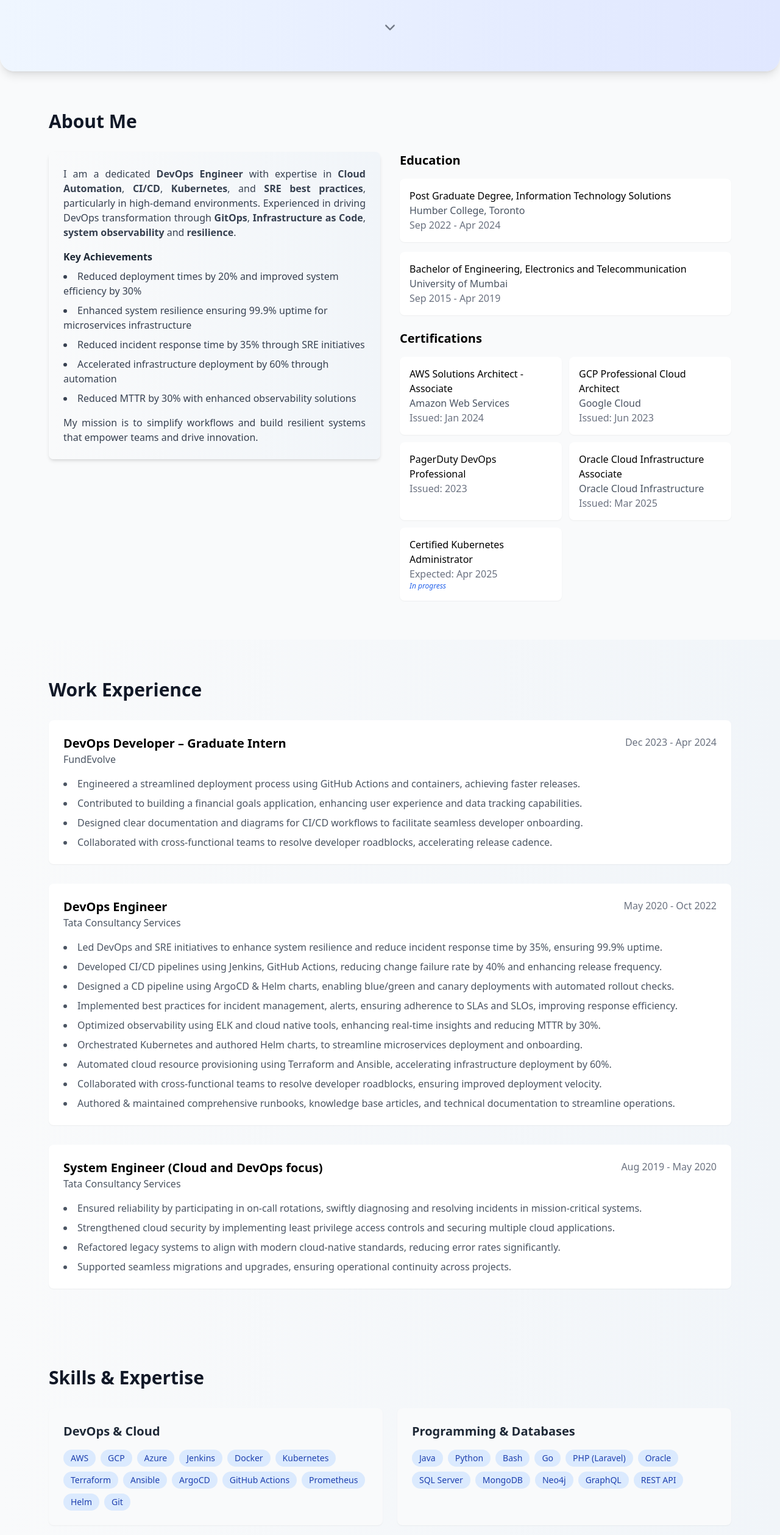
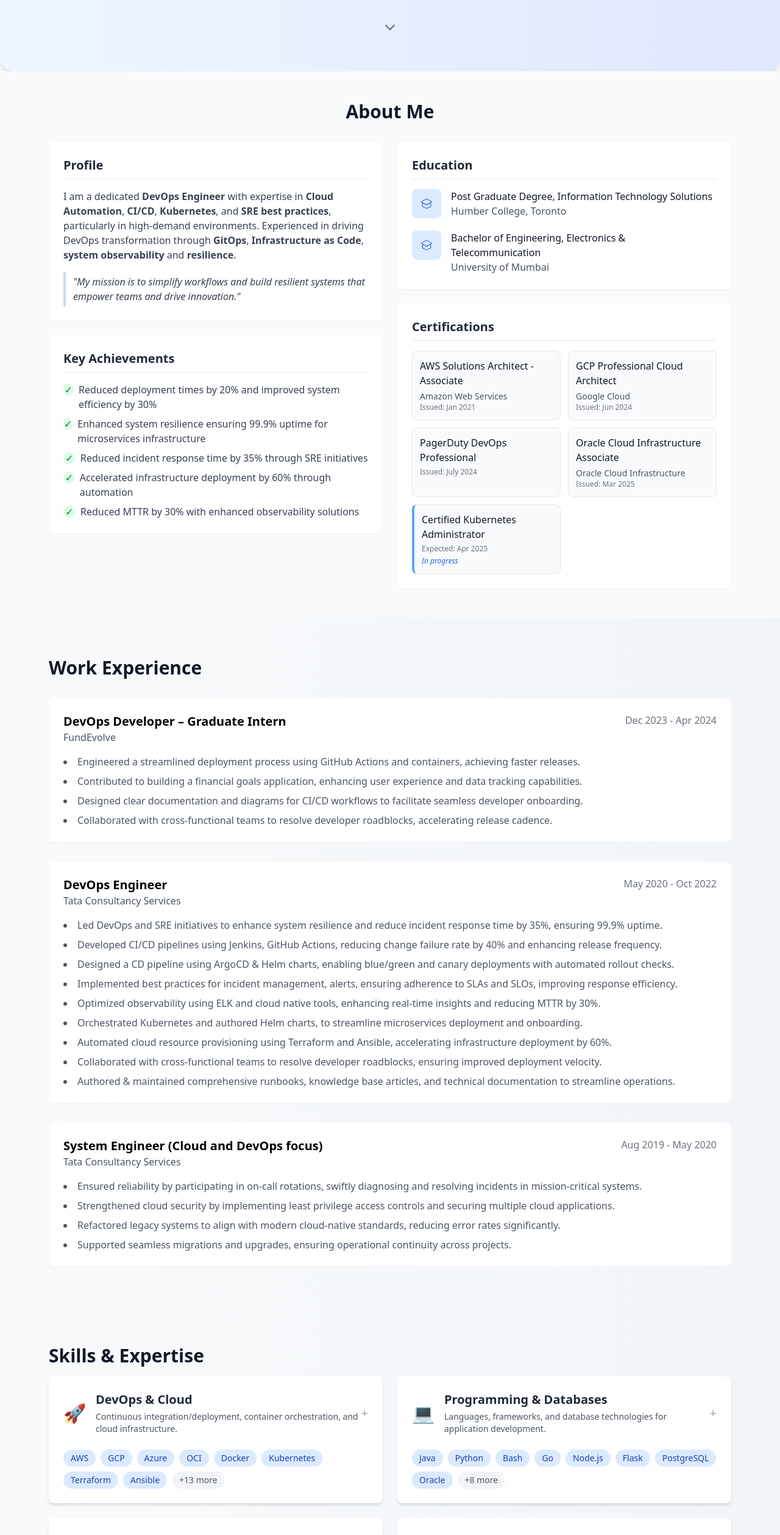
Before and after one commit to siddheshengineer/portfolio, a React (Create React App) app: page / in a window 1280 px wide. Shown: the part 237-2754 px from the top of the page at 61% size. Built offline with nearby package versions, Linux system fonts and the light colour scheme.

Commit message:
updated info and changed layout

```diff
--- a/src/App.js
+++ b/src/App.js
@@ -77,74 +77,133 @@ const App = () => {
         </div>
       </section>
 
-      {/* About Section */}
-      <section id="about" className="py-16 scroll-mt-16 ">
-        <div className="max-w-6xl mx-auto px-4 ">
-          <h2 className="text-3xl font-bold text-gray-900 mb-8">About Me</h2>
-          <div className="grid grid-cols-1 md:grid-cols-2 gap-8">
-            <div>
-              <div className="max-w-3xl mx-auto p-6 bg-gradient-to-r from-gray-50 to-slate-100 rounded-lg shadow-md">
-                <p className="text-gray-700 mb-4 text-justify">
-                  I am a dedicated <span className="font-semibold">DevOps Engineer</span> with expertise in
-                  <span className="font-semibold"> Cloud Automation</span>, <span className="font-semibold">CI/CD</span>,
-                  <span className="font-semibold"> Kubernetes</span>, and <span className="font-semibold">SRE best practices</span>,
-                  particularly in high-demand environments. Experienced in driving DevOps transformation through
-                  <span className="font-semibold"> GitOps</span>, <span className="font-semibold">Infrastructure as Code</span>,
-                  <span className="font-semibold"> system observability</span> and <span className="font-semibold">resilience</span>.
+      {/* Simplified About Section */}
+      <section id="about" className="py-12 bg-slate-50">
+        <div className="max-w-6xl mx-auto px-4">
+          <h2 className="text-3xl font-bold text-gray-900 mb-8 text-center">About Me</h2>
+
+          {/* Main content grid */}
+          <div className="grid grid-cols-1 md:grid-cols-2 gap-6">
+
+            {/* Left Column - Bio + Achievements */}
+            <div className="space-y-6">
+              {/* Bio Card */}
+              <div className="bg-white rounded-lg shadow-sm p-6">
+                <h3 className="text-xl font-semibold mb-4 text-gray-800 border-b pb-2">Profile</h3>
+                <p className="text-gray-700 mb-4">
+                  I am a dedicated <span className="font-semibold">DevOps Engineer</span> with expertise in{" "}
+                  <span className="font-semibold">Cloud Automation</span>,{" "}
+                  <span className="font-semibold">CI/CD</span>,{" "}
+                  <span className="font-semibold">Kubernetes</span>, and{" "}
+                  <span className="font-semibold">SRE best practices</span>,
+                  particularly in high-demand environments. Experienced in driving DevOps transformation through{" "}
+                  <span className="font-semibold">GitOps</span>,{" "}
+                  <span className="font-semibold">Infrastructure as Code</span>,{" "}
+                  <span className="font-semibold">system observability</span> and{" "}
+                  <span className="font-semibold">resilience</span>.
                 </p>
-                <h2 className="font-semibold text-gray-800 mb-2">Key Achievements</h2>
-                <ul className="list-disc list-inside text-gray-700 space-y-2">
-                  <li>Reduced deployment times by 20% and improved system efficiency by 30%</li>
-                  <li>Enhanced system resilience ensuring 99.9% uptime for microservices infrastructure</li>
-                  <li>Reduced incident response time by 35% through SRE initiatives</li>
-                  <li>Accelerated infrastructure deployment by 60% through automation</li>
-                  <li>Reduced MTTR by 30% with enhanced observability solutions</li>
-                </ul>
-                <p className="text-gray-700 mt-4 text-justify">
-                  My mission is to simplify workflows and build resilient systems that empower teams and drive innovation.
+                <p className="text-gray-700 italic border-l-4 border-blue-200 pl-3 py-1">
+                  "My mission is to simplify workflows and build resilient systems that empower teams and drive innovation."
                 </p>
               </div>
+
+              {/* Achievements Card */}
+              <div className="bg-white rounded-lg shadow-sm p-6">
+                <h3 className="text-xl font-semibold mb-4 text-gray-800 border-b pb-2">Key Achievements</h3>
+                <ul className="space-y-2 text-gray-700">
+                  <li className="flex items-start">
+                    <span className="inline-flex items-center justify-center h-5 w-5 rounded-full bg-green-100 text-green-700 mr-2 mt-0.5">✓</span>
+                    <span>Reduced deployment times by 20% and improved system efficiency by 30%</span>
+                  </li>
+                  <li className="flex items-start">
+                    <span className="inline-flex items-center justify-center h-5 w-5 rounded-full bg-green-100 text-green-700 mr-2 mt-0.5">✓</span>
+                    <span>Enhanced system resilience ensuring 99.9% uptime for microservices infrastructure</span>
+                  </li>
+                  <li className="flex items-start">
+                    <span className="inline-flex items-center justify-center h-5 w-5 rounded-full bg-green-100 text-green-700 mr-2 mt-0.5">✓</span>
+                    <span>Reduced incident response time by 35% through SRE initiatives</span>
+                  </li>
+                  <li className="flex items-start">
+                    <span className="inline-flex items-center justify-center h-5 w-5 rounded-full bg-green-100 text-green-700 mr-2 mt-0.5">✓</span>
+                    <span>Accelerated infrastructure deployment by 60% through automation</span>
+                  </li>
+                  <li className="flex items-start">
+                    <span className="inline-flex items-center justify-center h-5 w-5 rounded-full bg-green-100 text-green-700 mr-2 mt-0.5">✓</span>
+                    <span>Reduced MTTR by 30% with enhanced observability solutions</span>
+                  </li>
+                </ul>
+              </div>
             </div>
-            <div>
-              <h3 className="text-xl font-semibold mb-4">Education</h3>
-              <div className="space-y-4">
-                <div className="p-4 bg-white rounded-lg shadow-sm">
-                  <p className="font-medium">Post Graduate Degree, Information Technology Solutions</p>
-                  <p className="text-gray-600">Humber College, Toronto</p>
-                  <p className="text-gray-500">Sep 2022 - Apr 2024</p>
-                </div>
-                <div className="p-4 bg-white rounded-lg shadow-sm">
-                  <p className="font-medium">Bachelor of Engineering, Electronics and Telecommunication</p>
-                  <p className="text-gray-600">University of Mumbai</p>
-                  <p className="text-gray-500">Sep 2015 - Apr 2019</p>
+
+            {/* Right Column - Education + Certifications */}
+            <div className="space-y-6">
+              {/* Education Card */}
+              <div className="bg-white rounded-lg shadow-sm p-6">
+                <h3 className="text-xl font-semibold mb-4 text-gray-800 border-b pb-2">Education</h3>
+                <div className="space-y-5">
+                  <div className="flex gap-4">
+                    <div className="w-12 h-12 flex items-center justify-center bg-blue-100 text-blue-700 rounded-lg flex-shrink-0">
+                      <svg xmlns="http://www.w3.org/2000/svg" className="h-6 w-6" fill="none" viewBox="0 0 24 24" stroke="currentColor">
+                        <path d="M12 14l9-5-9-5-9 5 9 5z" />
+                        <path d="M12 14l6.16-3.422a12.083 12.083 0 01.665 6.479A11.952 11.952 0 0012 20.055a11.952 11.952 0 00-6.824-2.998 12.078 12.078 0 01.665-6.479L12 14z" />
+                      </svg>
+                    </div>
+                    <div>
+                      <h4 className="font-medium text-gray-900">Post Graduate Degree, Information Technology Solutions</h4>
+                      <p className="text-gray-600">Humber College, Toronto</p>
+                    </div>
+                  </div>
+
+                  <div className="flex gap-4">
+                    <div className="w-12 h-12 flex items-center justify-center bg-blue-100 text-blue-700 rounded-lg flex-shrink-0">
+                      <svg xmlns="http://www.w3.org/2000/svg" className="h-6 w-6" fill="none" viewBox="0 0 24 24" stroke="currentColor">
+                        <path d="M12 14l9-5-9-5-9 5 9 5z" />
+                        <path d="M12 14l6.16-3.422a12.083 12.083 0 01.665 6.479A11.952 11.952 0 0012 20.055a11.952 11.952 0 00-6.824-2.998a12.078 12.078 0 01.665-6.479L12 14z" />
+                      </svg>
+                    </div>
+                    <div>
+                      <h4 className="font-medium text-gray-900">Bachelor of Engineering, Electronics & Telecommunication</h4>
+                      <p className="text-gray-600">University of Mumbai</p>
+                    </div>
+                  </div>
                 </div>
               </div>
 
-              <h3 className="text-xl font-semibold mt-6 mb-4">Certifications</h3>
-              <div className="grid grid-cols-1 md:grid-cols-2 gap-3">
-                <div className="p-4 bg-white rounded-lg shadow-sm">
-                  <p className="font-medium">AWS Solutions Architect - Associate</p>
-                  <p className="text-gray-600">Amazon Web Services</p>
-                  <p className="text-gray-500">Issued: Jan 2024</p>
-                </div>
-                <div className="p-4 bg-white rounded-lg shadow-sm">
-                  <p className="font-medium">GCP Professional Cloud Architect</p>
-                  <p className="text-gray-600">Google Cloud</p>
-                  <p className="text-gray-500">Issued: Jun 2023</p>
-                </div>
-                <div className="p-4 bg-white rounded-lg shadow-sm">
-                  <p className="font-medium">PagerDuty DevOps Professional</p>
-                  <p className="text-gray-500">Issued: 2023</p>
-                </div>
-                <div className="p-4 bg-white rounded-lg shadow-sm">
-                  <p className="font-medium">Oracle Cloud Infrastructure Associate</p>
-                  <p className="text-gray-600">Oracle Cloud Infrastructure</p>
-                  <p className="text-gray-500">Issued: Mar 2025</p>
-                </div>
-                <div className="p-4 bg-white rounded-lg shadow-sm">
-                  <p className="font-medium">Certified Kubernetes Administrator</p>
-                  <p className="text-gray-500">Expected: Apr 2025</p>
-                  <p className="text-xs text-blue-600 italic">In progress</p>
+              {/* Certifications Card */}
+              <div className="bg-white rounded-lg shadow-sm p-6">
+                <h3 className="text-xl font-semibold mb-4 text-gray-800 border-b pb-2">Certifications</h3>
+                <div className="grid grid-cols-1 sm:grid-cols-2 gap-3">
+                  {/* Certificate item - simple, easy to duplicate */}
+                  <div className="p-3 bg-gray-50 rounded-lg border border-gray-200">
+                    <h4 className="font-medium text-gray-900 mb-1">AWS Solutions Architect - Associate</h4>
+                    <p className="text-gray-600 text-sm">Amazon Web Services</p>
+                    <p className="text-gray-500 text-xs">Issued: Jan 2021</p>
+                  </div>
+
+                  <div className="p-3 bg-gray-50 rounded-lg border border-gray-200">
+                    <h4 className="font-medium text-gray-900 mb-1">GCP Professional Cloud Architect</h4>
+                    <p className="text-gray-600 text-sm">Google Cloud</p>
+                    <p className="text-gray-500 text-xs">Issued: Jun 2024</p>
+                  </div>
+
+                  <div className="p-3 bg-gray-50 rounded-lg border border-gray-200">
+                    <h4 className="font-medium text-gray-900 mb-1">PagerDuty DevOps Professional</h4>
+                    <p className="text-gray-500 text-xs">Issued: July 2024</p>
+                  </div>
+
+                  <div className="p-3 bg-gray-50 rounded-lg border border-gray-200">
+                    <h4 className="font-medium text-gray-900 mb-1">Oracle Cloud Infrastructure Associate</h4>
+                    <p className="text-gray-600 text-sm">Oracle Cloud Infrastructure</p>
+                    <p className="text-gray-500 text-xs">Issued: Mar 2025</p>
+                  </div>
+
+                  <div className="p-3 bg-gray-50 rounded-lg border border-gray-200 border-l-4 border-l-blue-400">
+                    <h4 className="font-medium text-gray-900 mb-1">Certified Kubernetes Administrator</h4>
+                    <p className="text-gray-500 text-xs">Expected: Apr 2025</p>
+                    <p className="text-xs text-blue-600 italic mt-1">In progress</p>
+                  </div>
+
+                  {/* Add more certificates as needed - simply copy and modify the above div */}
                 </div>
               </div>
             </div>
--- a/src/ProjectsSection.js
+++ b/src/ProjectsSection.js
@@ -2,6 +2,33 @@ import React from 'react';
 
 // Project data array - all projects in one place for easy management
 const projectsData = [
+  {
+    id: "llm-containerization",
+    title: "LLM-Based Containerization",
+    isCurrent: false,
+    overview: "An AI-powered tool that dynamically generates optimized Dockerfiles using LLMs, ensuring best practices for containerization and automation.",
+    bulletPoints: [
+      { label: "Multi-LLM Support", description: "Uses Ollama (Llama3) and Google Gemini 2.0 via Google AI Studio" },
+      { label: "Best Practices", description: "Generates Dockerfiles with multi-stage builds, dependency installation, and workspace setup" },
+      { label: "Automation", description: "Removes manual effort in writing Dockerfiles by leveraging AI" },
+      { label: "Customizable", description: "Adapts to different programming languages and project structures" },
+      { label: "Remote & Local Models", description: "Supports both local LLM execution and remote API calls via Google AI Studio" }
+    ],
+    structure: `📦 llm-containerization
+  ├── 📄 localScript.py     # Uses Llama3 local inference
+  ├── 📄 hostedLLMScript.py # Uses gemini-2.0 remote inference
+  ├── 📄 README.md          # Project documentation
+  └── 📄 .env               # .env file for API keys`,
+    goals: [
+      "Leverage AI to automate Dockerfile generation",
+      "Ensure best practices in containerization",
+      "Provide support for multiple programming languages",
+      "Enable both local and cloud-based LLM processing",
+      "Improve DevOps workflows by reducing manual effort"
+    ],
+    technologies: ["Python", "Ollama", "Llama3", "Google Gemini 2.0", "Google AI Studio", "Docker"],
+    link: "https://github.com/siddheshengineer/LLM-based-projects/tree/main/containerizationScript"
+  },
   {
     id: "gitops-k3d",
     title: "GitOps Project with K3d, Azure Arc & FluxCD",
@@ -154,7 +181,7 @@ done`,
     ],
     structure: `📦 ephemeral-db-branching
 ├── 📂 migrations        # Database migration scripts
-├── 📂 .github/workflows # CI/CD workflows for ephemeral branching
+├── 📂 .github/workflows # CI/CD for ephemeral branching
 ├── 📄 index.js          # Node.js application entry point
 ├── 📄 package.json      # Project dependencies and scripts
 ├── 📄 .env.example      # Example environment variables
@@ -169,6 +196,7 @@ done`,
     technologies: ["Node.js", "PostgreSQL", "Neon", "GitHub Actions", "CI/CD", "Database Migrations"],
     link: "https://github.com/siddheshengineer/Ephemeral-Database-CICD-project"
   },
+
 //   {
 //     id: "observability-platform",
 //     title: "Enhanced Observability Platform",
--- a/src/SkillsSection.js
+++ b/src/SkillsSection.js
@@ -1,55 +1,122 @@
-import React from 'react';
+import React, { useState } from 'react';
 
 const SkillsSection = () => {
+  const [activeCategory, setActiveCategory] = useState(null);
+
+  // Enhanced skill categories without levels
   const skillCategories = [
     {
       category: "DevOps & Cloud",
+      icon: "🚀",
+      description: "Continuous integration/deployment, container orchestration, and cloud infrastructure.",
       skills: [
-        "AWS", "GCP", "Azure", "Jenkins", "Docker", "Kubernetes", "Terraform",
-        "Ansible", "ArgoCD", "GitHub Actions", "Prometheus", "Helm", "Git"
+        "AWS", "GCP", "Azure", "OCI", "Docker", "Kubernetes", "Terraform",
+        "Ansible", "ArgoCD", "GitHub Actions", "CircleCI", "Jenkins",
+        "Prometheus", "Grafana", "Helm", "Git", "GitOps", "FluxCD",
+        "K3d", "Istio", "ELK Stack"
       ]
     },
     {
       category: "Programming & Databases",
+      icon: "💻",
+      description: "Languages, frameworks, and database technologies for application development.",
       skills: [
-        "Java", "Python", "Bash", "Go", "PHP (Laravel)", "Oracle",
-        "SQL Server", "MongoDB", "Neo4j", "GraphQL", "REST API"
+        "Java", "Python", "Bash", "Go", "Node.js","Flask", "PostgreSQL", "Oracle", "SQL Server", "MySQL", "MongoDB",
+        "Neo4j", "GraphQL", "REST API", "Neon DB", "PHP (Laravel)"
       ]
     },
     {
       category: "Security & Configuration",
+      icon: "🔒",
+      description: "Security tools, vulnerability scanning, and secure configuration management.",
       skills: [
-        "SonarQube", "HashiCorp Vault", "AWS Secrets Manager", "Trivy",
-        "Istio", "OWASP tools", "Certificate management"
+        "SonarQube", "Qodana", "HashiCorp Vault", "AWS Secrets Manager",
+        "Trivy", "Istio", "OWASP Tools", "Certificate Management",
+        "Static Code Analysis", "Secrets Management"
       ]
     },
     {
       category: "Tools & Practices",
+      icon: "🛠️",
+      description: "Supporting tools and methodologies for software development.",
       skills: [
-        "Tomcat", "Gradle", "npm", "Linux", "Agile", "Jira",
-        "RabbitMQ", "Kibana", "Scrum", "Ingress management", "ELK Stack"
+        "Tomcat", "Gradle", "npm", "Linux (RHEL based, Ubuntu based)", "Agile", "Jira", "RabbitMQ",
+        "Kibana", "Scrum", "Ingress Management", "Microservices",
+        "Database Migrations", "LLMs & AI"
       ]
     }
   ];
 
+  // Calculate how many skills to show in compact view
+  const getTopSkills = (skills, count = 8) => {
+    return skills.slice(0, count);
+  };
+
   return (
     <section id="skills" className="py-16 bg-gradient-to-r from-gray-50 to-slate-100 scroll-mt-16">
       <div className="max-w-6xl mx-auto px-4">
-        <h2 className="text-3xl font-bold text-gray-900 mb-8">Skills & Expertise</h2>
+        <h2 className="text-3xl font-bold text-gray-900 mb-4">Skills & Expertise</h2>
 
-        <div className="grid grid-cols-1 md:grid-cols-2 gap-6">
+        <div className="grid grid-cols-1 lg:grid-cols-2 gap-6">
           {skillCategories.map((category, index) => (
-            <div key={index} className="bg-gray-50 p-6 rounded-lg shadow-sm">
-              <h3 className="text-xl font-semibold mb-4 text-gray-800">{category.category}</h3>
+            <div
+              key={index}
+              className={`bg-white rounded-lg shadow-md overflow-hidden transition-all duration-300 hover:shadow-lg ${
+                activeCategory === index ? 'ring-2 ring-blue-500' : ''
+              }`}
+            >
+              {/* Category Header with Icon */}
+              <div
+                className="flex items-center justify-between p-6 cursor-pointer"
+                onClick={() => setActiveCategory(activeCategory === index ? null : index)}
+              >
+                <div className="flex items-center">
+                  <span className="text-3xl mr-4">{category.icon}</span>
+                  <div>
+                    <h3 className="text-xl font-semibold text-gray-800">{category.category}</h3>
+                    <p className="text-gray-600 text-sm mt-1">{category.description}</p>
+                  </div>
+                </div>
+                <span className="text-gray-400 text-xl">
+                  {activeCategory === index ? '−' : '+'}
+                </span>
+              </div>
+
+              {/* Skills Preview (Always Visible) */}
+              <div className="px-6 pb-6">
+                <div className="flex flex-wrap gap-2">
+                  {getTopSkills(category.skills).map((skill, skillIndex) => (
+                    <span
+                      key={skillIndex}
+                      className="px-3 py-1 bg-blue-100 text-blue-800 rounded-full text-sm"
+                    >
+                      {skill}
+                    </span>
+                  ))}
+                  {category.skills.length > 8 && activeCategory !== index && (
+                    <span className="px-3 py-1 bg-gray-100 text-gray-600 rounded-full text-sm">
+                      +{category.skills.length - 8} more
+                    </span>
+                  )}
+                </div>
+              </div>
+
+              {/* Expanded Skills (Visible when Active) */}
+              {activeCategory === index && category.skills.length > 8 && (
+                <div className="px-6 pb-6 pt-0 border-t border-gray-100">
+                  <h4 className="text-sm font-medium text-gray-500 mb-3">All Skills</h4>
                   <div className="flex flex-wrap gap-2">
                     {category.skills.map((skill, skillIndex) => (
                       <span
                         key={skillIndex}
-                    className="px-3 py-1 bg-blue-100 text-blue-800 rounded-full text-sm">
+                        className="px-3 py-1 bg-blue-100 text-blue-800 rounded-full text-sm"
+                      >
                         {skill}
                       </span>
                     ))}
                   </div>
+                </div>
+              )}
             </div>
           ))}
         </div>
```
Lines whose indentation alone changed are shown as unchanged.
